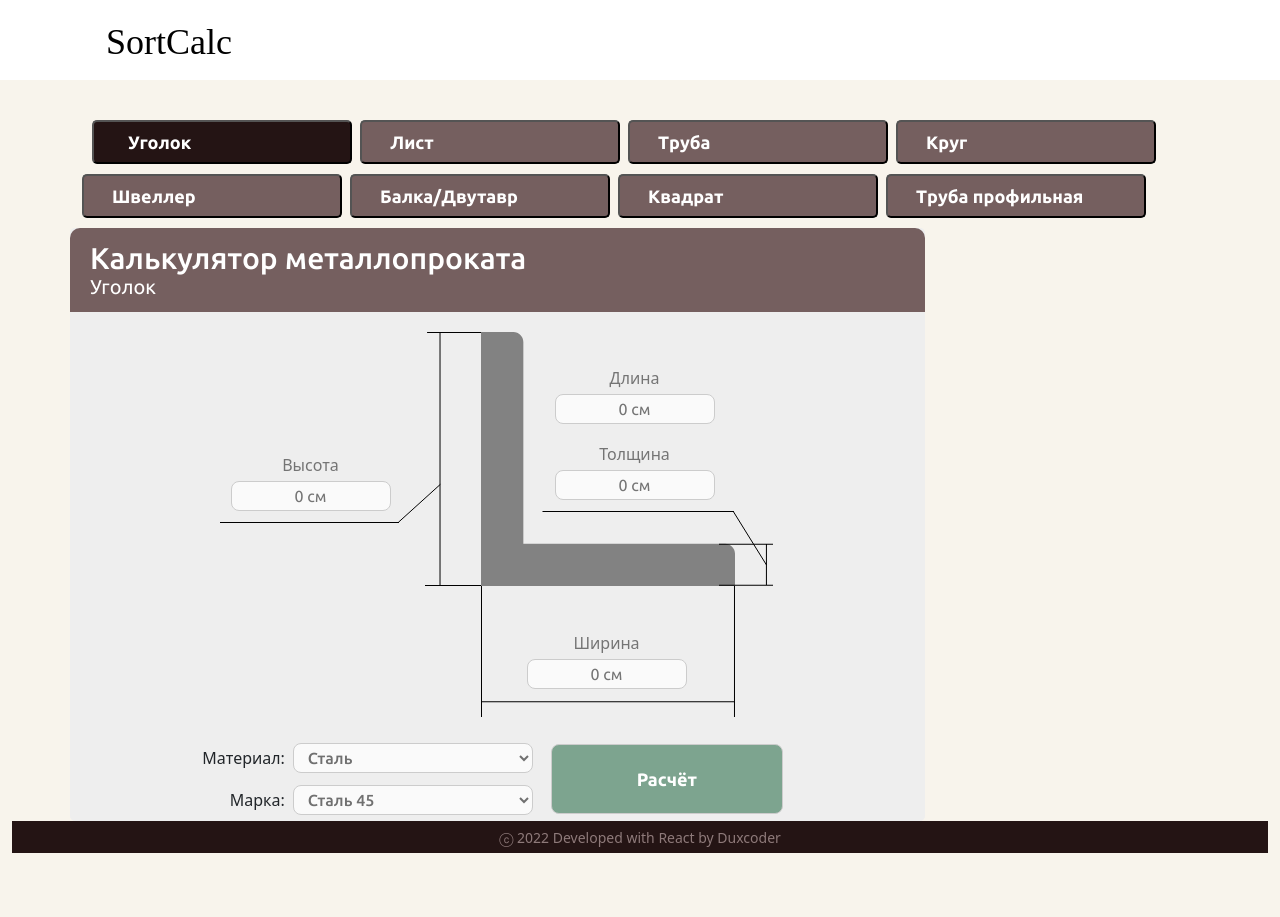
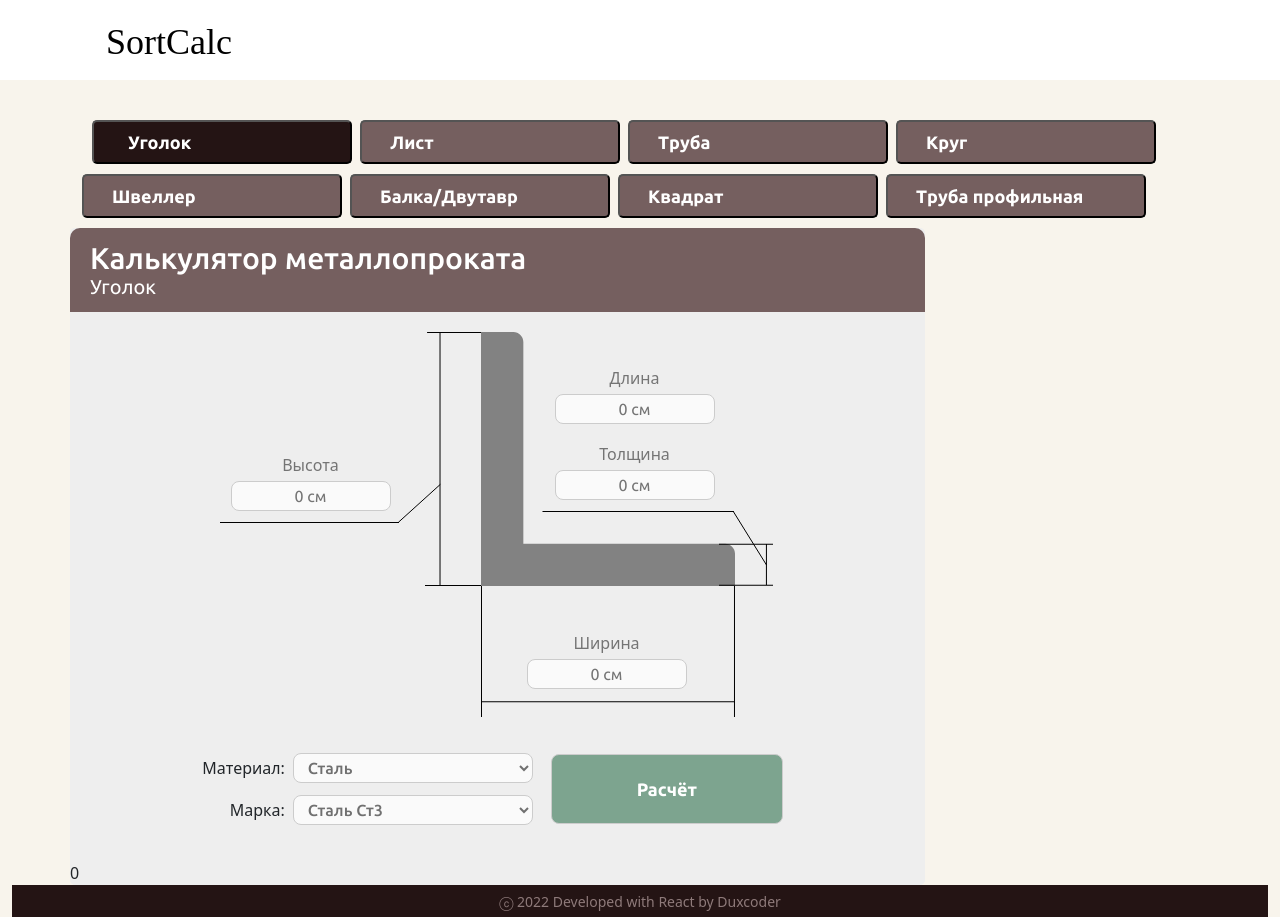
Before and after one commit to Duxcoder/SortCalc-Project-, a React (Create React App) app: page / in a window 1280 px wide. Before the commit the page ends 853 px from the top, so only its background shows below. Built offline with nearby package versions, Linux system fonts and the light colour scheme; a web font is replaced by a local one.

Commit message:
calculate work, value displayed

```diff
--- a/src/components/app/App.js
+++ b/src/components/app/App.js
@@ -44,6 +44,8 @@ constructor(props){
     number: 0,
     data: {},
     res: 0,
+    density: 0,
+    square: 0,
     grades: {
       steels: [
         { name: 'Сталь Ст3', density: 7850, material: 'Сталь'},
@@ -68,15 +70,22 @@ btnList(){
 numberBtnActive =(id) => {
 return this.setState({number: +id})
 }
-
+returnDensity = (returnValue) => {
+  this.setState({density: returnValue})
+}
+returnSquare = (returnSquare) => {
+  this.setState({square: returnSquare})
+}
 ViewContent = () => {
-  const {number, grades} = this.state;
+  const {number, grades, grades: {steels}, square, density } = this.state;
    switch (number){
     case 0 :
       return (
       <>
-      <Corner></Corner>
-      <CalcBottomBlock data ={grades}></CalcBottomBlock>
+      <Corner returnSquare={this.returnSquare}></Corner>
+      <CalcBottomBlock data ={grades} returnDensity={this.returnDensity} defaultGraid = {steels[0]}></CalcBottomBlock>
+      <span>{square * density}</span>
+
       </>
       )
 
@@ -106,7 +115,6 @@ ViewContent = () => {
   }
 }
   render(){
-
     return (
       <>
       <div className='bg-white container-fluid'></div>
--- a/src/components/calcBottomBlock/calcBottomBlock.js
+++ b/src/components/calcBottomBlock/calcBottomBlock.js
@@ -4,7 +4,7 @@ import Select from '../../components/select/select';
 import ButtonCalc from '../button/button';
 
 const DivBottomBlock = styled.div`
-margin-top:20px;
+margin: 30px 0;
 width:100%;
 height:auto;
 `
@@ -20,10 +20,29 @@ export default class CalcBottomBlock extends Component {
 constructor(props){
     super(props);
     this.state = {
-        valueMat: 'Сталь',
-        valueGraid: 'Сталь 45',
-        valueGraidArr: ['Сталь 45', 'Сталь Ст3', '8ХЛ']
+        valueMat: this.props.defaultGraid.material,
+        valueGraid: this.props.defaultGraid.name,
+        valueGraidArr: [],
+        valueDensity: this.props.defaultGraid.density
     }
+}
+createArr = (property) => {
+    let arr = []
+    for (let key in this.props.data) {
+        if ( this.props.data[key].includes(this.props.defaultGraid) ){
+            this.props.data[key].map (item => {
+                arr.push(item[property]);
+                })
+        }
+    }
+return arr
+}
+
+componentDidMount( ){
+    this.setState({
+        valueGraidArr: this.createArr('name')
+    })
+    this.props.returnDensity(this.state.valueDensity)
 }
 
 createArrProps= (arr, option) => {
@@ -46,12 +65,23 @@ createArrMaterials = () => {
     })
 return newArray
 }
-componentWillUnmount (){
-    console.log(this.state)
-}
+
 iCheckIt = (valueSelect) => {
     const {data} = this.props;
     let objGradesMaterial;
+    const findDensity = (inThis) => {
+        let val;
+        for (let key in this.props.data) {
+                this.props.data[key].map (item => {
+                  if (item.name === inThis) {
+                    this.setState({valueDensity: item.density})
+                    val = item.density;
+                  }
+                })
+            }
+            return val
+
+    }
 
     if (this.createArrMaterials().includes(valueSelect)) {
         this.setState({valueMat : valueSelect});
@@ -59,35 +89,24 @@ iCheckIt = (valueSelect) => {
         for (let key in data){
             if (data[key][0].material === valueSelect){ // поиск материла в базе со стейтом материала
                 objGradesMaterial = data[key] //объект с марками материала в стейте
-                console.log(objGradesMaterial)
             }
         }
         const arrGraides = objGradesMaterial.map(item => { //объект в массив марок материала стейта
             return item.name
         })
         this.setState({valueGraidArr : arrGraides})
+        this.setState({valueGraid : arrGraides[0]})
+        this.props.returnDensity(findDensity(arrGraides[0]))
 
-        this.setState({valueGraid : arrGraides[0]})
-        console.log('change materials', this.state)
     } else {
         this.setState({valueGraid : valueSelect})
-        console.log('change grades')
+        this.props.returnDensity(findDensity(valueSelect))
+
     }
+
 }
 
-// getGrades = (property) => {
-// const {data} = this.props;
-// let arr = []
-//     for (let key in data){
-//         if (data[key][0].material === this.state.value){
-//             console.log(data[key][0].material, this.state.value, data[key])
-//             arr = data[key]
-//         }
 
-//     }
-//     return this.createArrProps(arr, property)
-
-// }
 render(){
     return (<>
         <DivBottomBlock className="d-flex justify-content-center" >
@@ -103,5 +122,4 @@ render(){
           )
 
 }
-
 }
--- a/src/components/pages/corner/corner.js
+++ b/src/components/pages/corner/corner.js
@@ -77,20 +77,21 @@ export default class Corner extends Component {
             }
         }
     }
-    calcRes = () => {
+    calcSquare = () => {
         const {width, length, thickness, height} = this.state.values;
-        let res = ((thickness*width) + ((height-thickness)*thickness))* length * 7800;
-        return console.log(res)
+        let res = ((thickness*width) + ((height-thickness)*thickness))* length;
+        this.props.returnSquare(res);
       }
     getValue = (id) => {
+        this.calcSquare()
         return this.setState({values: { ...this.state.values, ...id}})
     }
+
 render(){
     const {width, length, thickness, height} = this.state.names;
 
     return (
     <>
-        <this.calcRes></this.calcRes>
 
         <div className="d-flex justify-content-center align-items-center transition" >
             <BlockInput id ={'width'} name={width} className={'inputWidth'} valueNum={this.getValue}></BlockInput>
--- a/src/components/select/select.js
+++ b/src/components/select/select.js
@@ -40,12 +40,11 @@ export default class Select extends Component {
     handleChange(event) {
     this.setState({value: event.target.value});
     this.props.whatYouCheck(event.target.value);
-console.log('передает', event.target.value)
     }
 
     Options = ({data}) => {
         const arr = data.map((item, i) => {
-           return <option key={i} value={item.i}>{item}</option>
+           return <option key={i} value={item}>{item}</option>
         })
         return arr
     }
```
